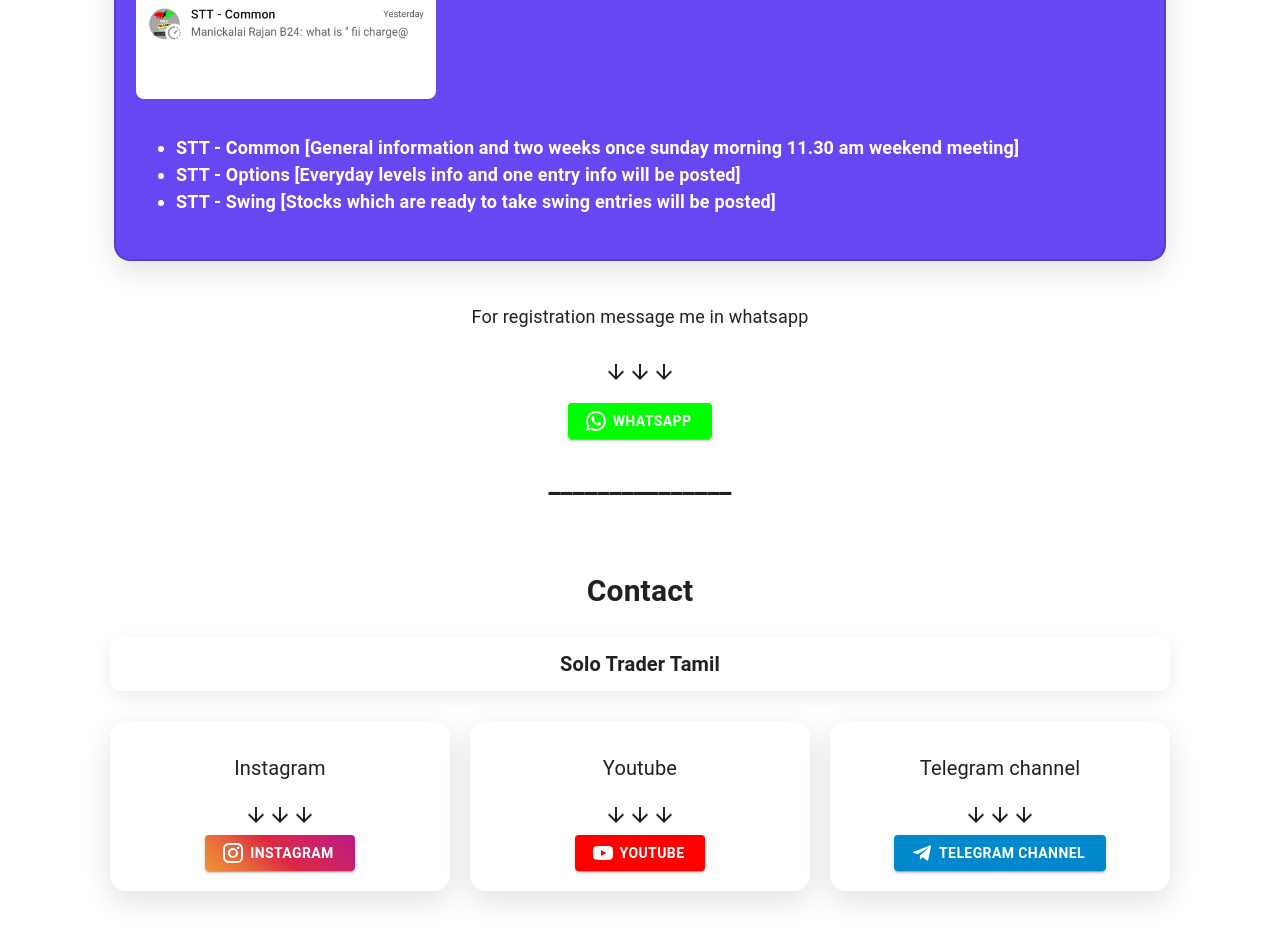
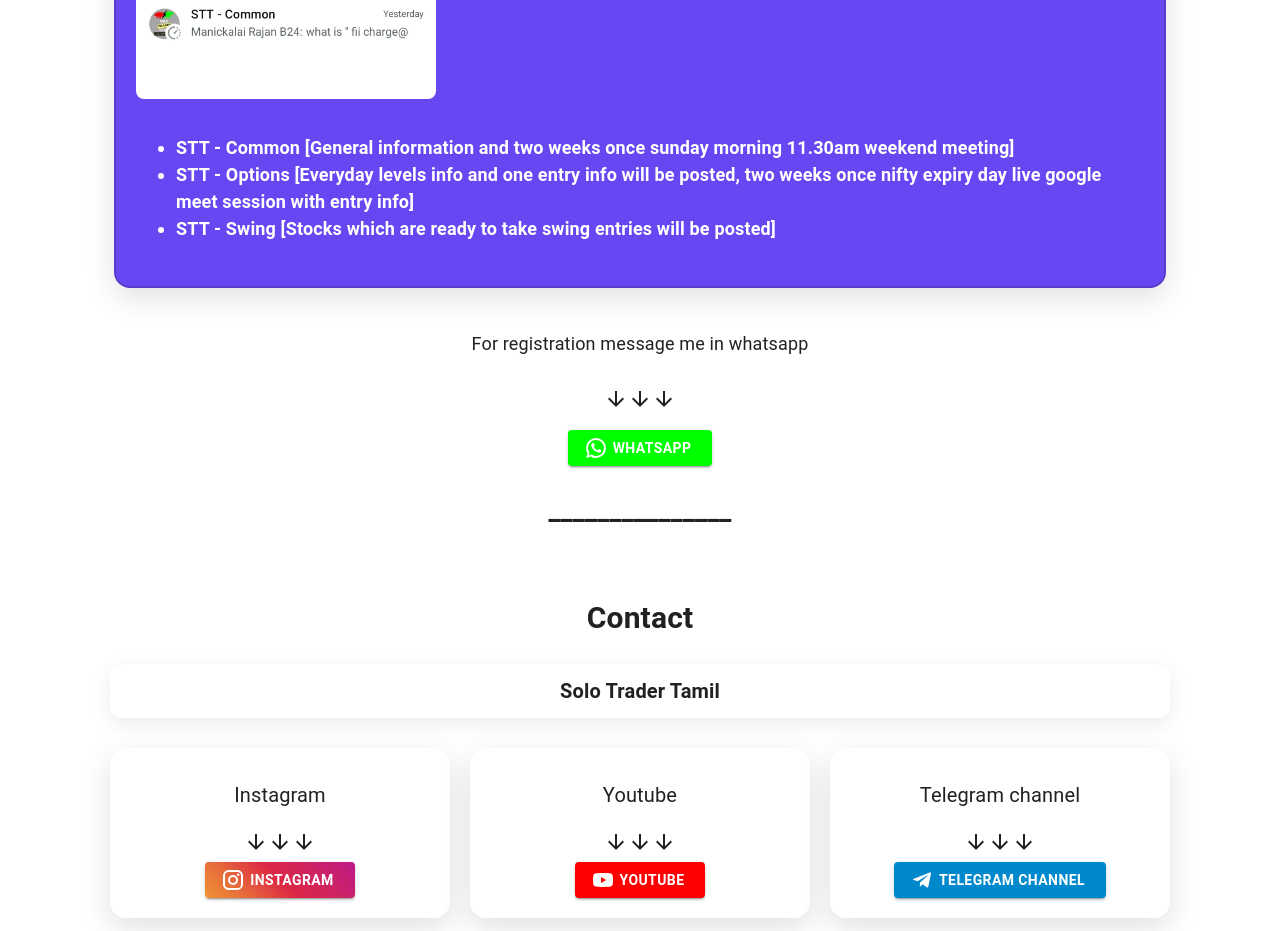
Before and after one commit to Santhosh-M-R/solo, a React (Create React App) app: page / in a window 1280 px wide. Shown: the part 4280-5211 px from the top of the page. Built offline with nearby package versions, Linux system fonts and the light colour scheme.

Commit message:
course update

```diff
--- a/src/CourseDetails.jsx
+++ b/src/CourseDetails.jsx
@@ -324,11 +324,12 @@
                 <ul className="community">
                   <li>
                     STT - Common [General information and two weeks once sunday
-                    morning 11.30 am weekend meeting]
+                    morning 11.30am weekend meeting]
                   </li>
                   <li>
                     STT - Options [Everyday levels info and one entry info will
-                    be posted]
+                    be posted, two weeks once nifty expiry day live google meet
+                    session with entry info]
                   </li>
                   <li>
                     STT - Swing [Stocks which are ready to take swing entries
```
